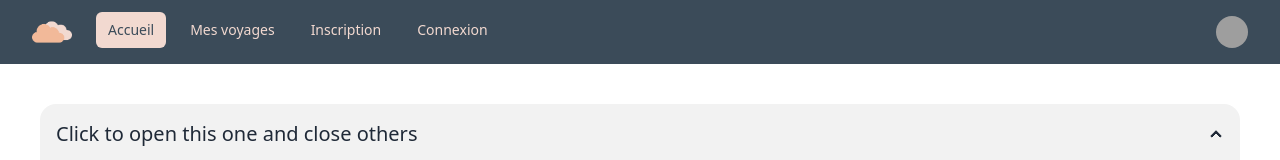
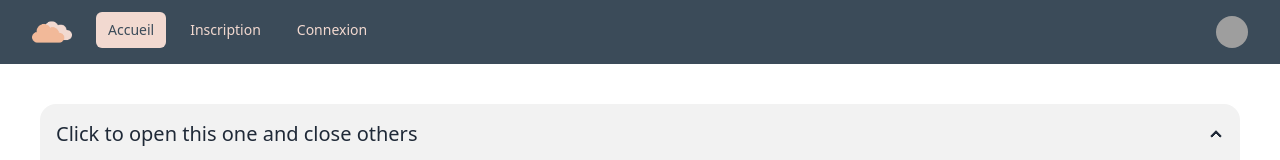
Before and after one commit to laurafeugene/site-voyage-front, a React (Vite) app: page /faq in a window 1280 px wide. Shown: the top 160 px of the page. Built offline with nearby package versions, Linux system fonts and the light colour scheme; grey boxes are pictures that could not be loaded.

Commit message:
fix: header > links display according to login status

```diff
--- a/src/components/App/Header/Header.tsx
+++ b/src/components/App/Header/Header.tsx
@@ -22,14 +22,19 @@ function Header() {
   // Pour utiliser le hook useHNavigate (garder en mémoire l'historique de navigation) >> Savoir s'il est connecté ou non
   const navigate = useNavigate();
   // Voir pour cacher mes voyages lorsqu'on n'est pas connecté puis l'afficher après
-  const navigation = [
-    { name: 'Accueil', href: '/', current: true },
-    { name: 'Mes voyages', href: '/voyages', current: false },
-    { name: 'Inscription', href: '/inscription', current: false },
-    isLogged
-      ? { name: 'Mon compte', href: '/moncompte', current: false }
-      : { name: 'Connexion', href: '/connexion', current: false },
-  ];
+
+  const navigation = [{ name: 'Accueil', href: '/', current: true }];
+  if (isLogged) {
+    navigation.push(
+      { name: 'Mes voyages', href: '/voyages', current: false },
+      { name: 'Mon compte', href: '/moncompte', current: false }
+    );
+  } else {
+    navigation.push(
+      { name: 'Inscription', href: '/inscription', current: false },
+      { name: 'Connexion', href: '/connexion', current: false }
+    );
+  }
 
   // // Vérifier si l'utilisateur est connecté
   // useEffect(() => {
```
